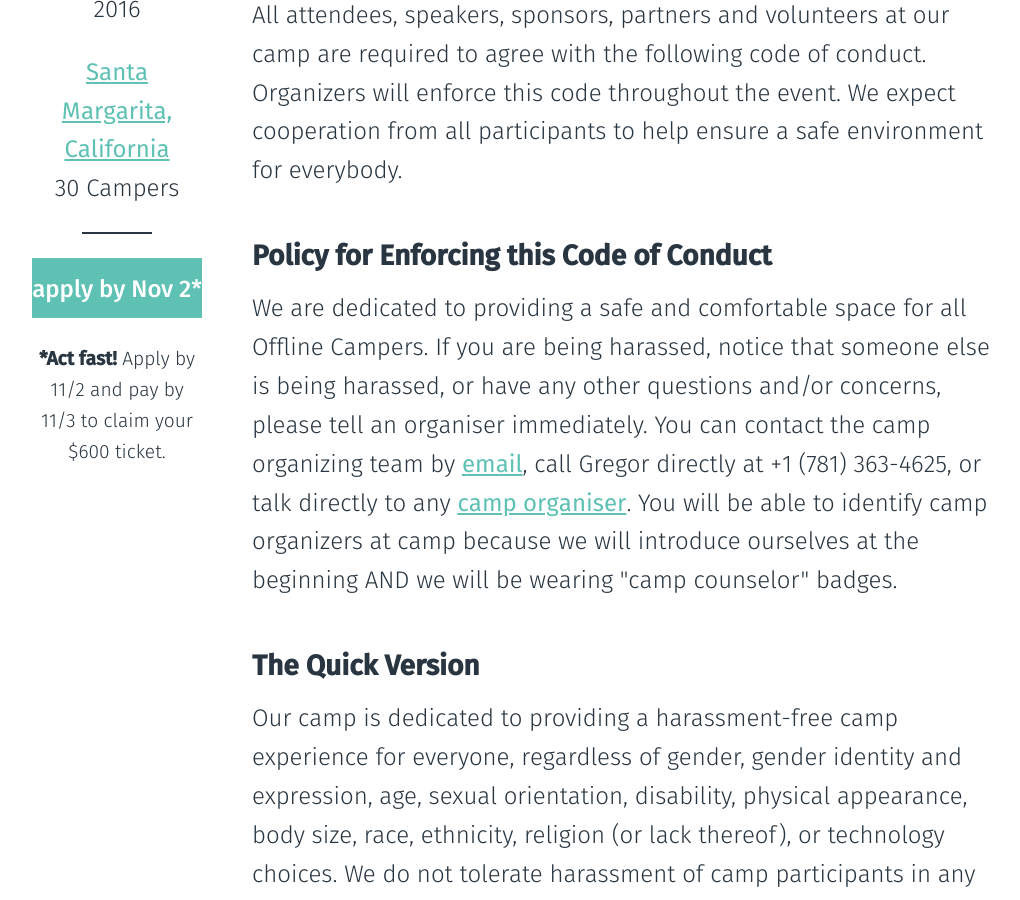
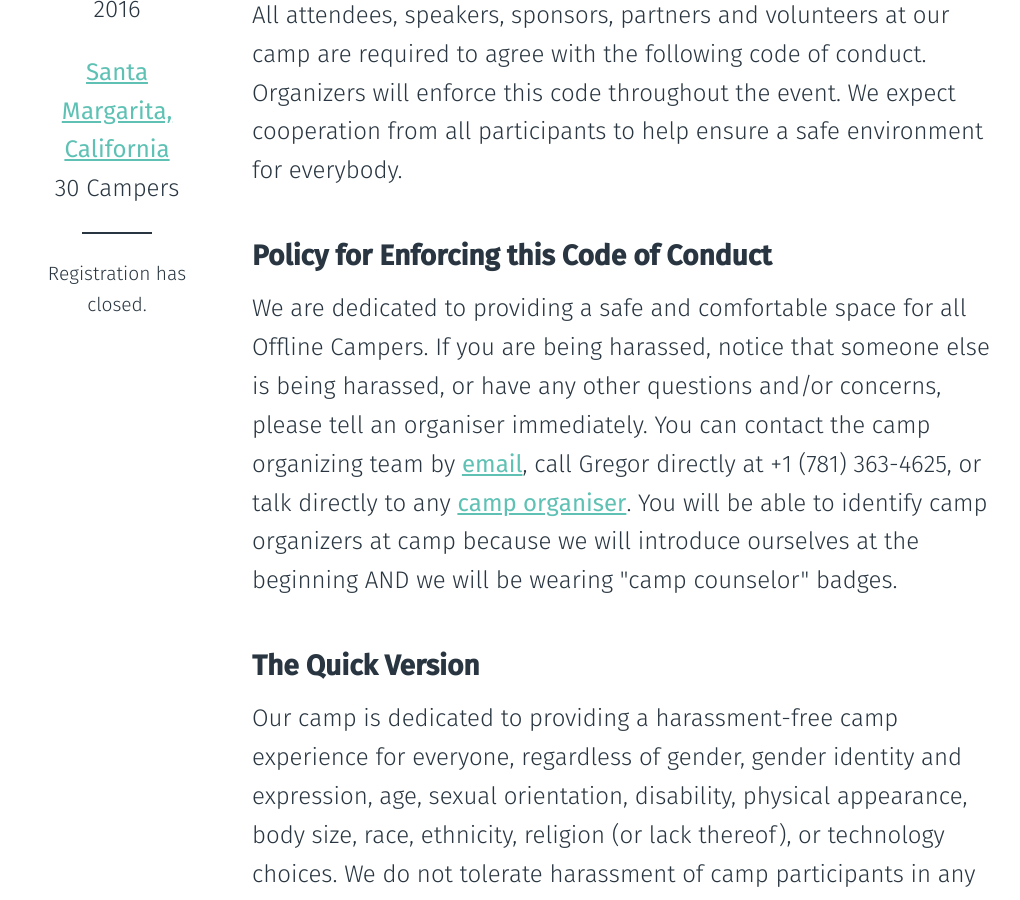
Before and after one commit to offlinefirst/offlinefirst.org, a Jekyll site: the page built from camp/codeofconduct.html, in a window 1280 px wide and 900 px high, scrolled down 352 px. Shown: the whole window, without its empty margins (73-1093 px from the left). Built offline with Jekyll 4.4.1, drawn with Linux system fonts in a browser that asks for light colours; comment, search, counter and statistics services are not loaded.

Commit message:
removed application link

```diff
--- a/camp/codeofconduct.html
+++ b/camp/codeofconduct.html
@@ -18,13 +18,11 @@ root_path:  ../
 
   <hr>
 
-  <p class="attend">
-    <a href="https://offlinecamp.typeform.com/to/F93r36">apply by Nov 2*</a>
-  </p>
+
 
   <p class="price">
     <small>
-      <strong>*Act fast!</strong> Apply by 11/2 and pay by 11/3 to claim your $600 ticket.
+      Registration has closed.
     </small>
   </p>
 
```
Also changed, not shown: other parts of camp/codeofconduct.html (+1 -1 lines).
